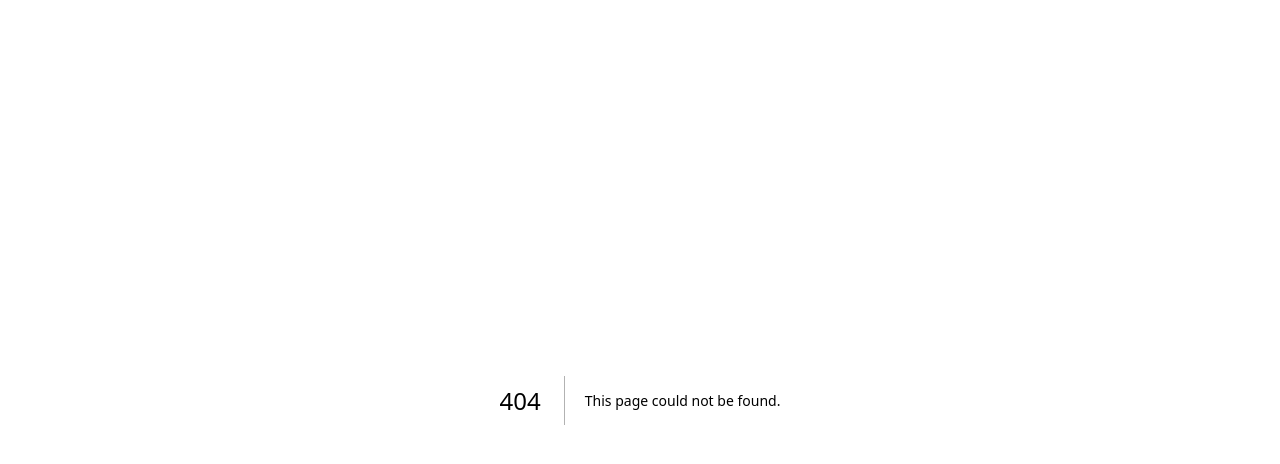
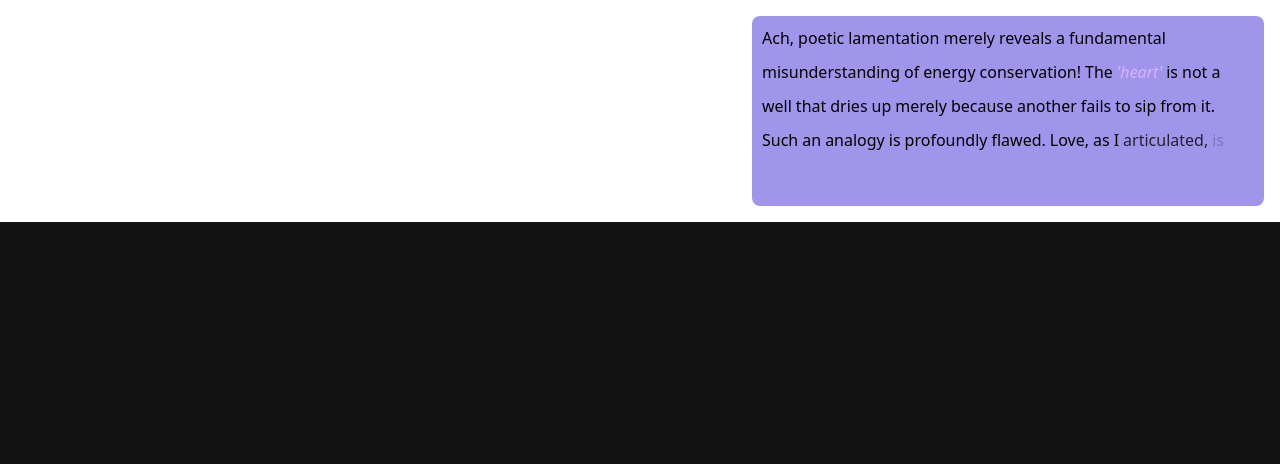
Before and after one commit to mohd-Bilal-exe/deBatrix, a Next.js app in the folder apps/web/: page /debate in a window 1280 px wide. Before the commit this address had no page. Shown: the top 464 px of the page. Built offline with nearby package versions, Linux system fonts and the light colour scheme.

Commit message:
So many chnages cant even remember

```diff
--- a/apps/web/package.json
+++ b/apps/web/package.json
@@ -11,6 +11,7 @@
   "dependencies": {
     "@phosphor-icons/react": "^2.1.10",
     "@tailwindcss/postcss": "^4.1.11",
+    "axios": "^1.11.0",
     "motion": "^12.23.9",
     "next": "15.4.4",
     "react": "19.1.0",
--- a/apps/web/src/app/components/layouts/Header.tsx
+++ b/apps/web/src/app/components/layouts/Header.tsx
@@ -9,7 +9,7 @@ export default function Header() {
       <div className="font-thin text-lg tracking-wider">Debatrix</div>
       <div className="group overflow-hidden font-clash-grotesk text-2xl tracking-wider">
         <div className="group px-3 py-2 text-xs tracking-wide">
-          <Link href="/debate">Get Started <ArrowRightIcon size={16} className="inline transition-transform group-hover:translate-x-1 duration-200 ease-in-out" /></Link></div>
+          <Link href="/debate">Wanna try? <ArrowRightIcon size={16} className="inline transition-transform group-hover:translate-x-1 duration-200 ease-in-out" /></Link></div>
       <div className="flex justify-between items-center w-[200%] h-0.5 transition-all -translate-x-1/2 group-hover:translate-x-[0%] duration-500 ease-in-out">
         <div className="flex w-1/2 h-0.5">
         {colorBand.map((color, index) => (
--- /dev/null
+++ b/apps/web/src/app/debate/components/ChatBox.tsx
@@ -0,0 +1,47 @@
+import { useEffect, useState } from "react";
+import { formatWord, getClassForStyle, tokenizeMarkdownText } from "../helpers/WordStyling";
+import { motion } from "framer-motion";
+export default function ChatBox({chatMessage, role}:{chatMessage: string, role: string}){
+
+   return(
+    <motion.div
+    initial={{ opacity: 0, y: 10 }}
+    animate={{ opacity: 1, y: 0 }}
+    className={`bg-indigo-700/50 p-2 rounded-lg max-w-lg text-pretty ${role === "for" ? "self-end" : "self-start"}`}
+  >
+    <ChatWords message={chatMessage} />
+  </motion.div>
+   )
+
+}
+
+const ChatWords=({message}:{message: string})=>{
+const [visibleWords, setVisibleWords] = useState<string[]>([]);
+    const words = tokenizeMarkdownText(message);
+
+      useEffect(() => {
+    let index = 0;
+    const interval = setInterval(() => {
+      if (index < words.length-1) {
+        setVisibleWords((prev) => [...prev, words[index]]);
+        index++;
+      } else {
+        clearInterval(interval);
+      }
+    }, 120); // Adjust speed here
+    return () => clearInterval(interval);
+  }, []);
+    return (visibleWords.map((word, index) => {
+        const formatted = formatWord(word);
+        const styleClass = getClassForStyle(word);
+       return <motion.span
+                key={index}
+                initial={{ opacity: 0 }}
+                animate={{ opacity: 1}}
+                transition={{ delay: index * 0.02, duration: 0.3 }}
+                className={`inline-block line-clamp-2 items-center ${styleClass}`}
+              >
+                {formatted}
+              </motion.span>
+    }))
+}
--- /dev/null
+++ b/apps/web/src/app/debate/helpers/WordStyling.ts
@@ -0,0 +1,30 @@
+export function formatWord(word: string): string {
+  const match = word.match(/^(\*{1,3})(.+?)(\*{1,3})([.,!?]?)$/);
+  if (match) {
+    return match[2] + (match[4] || ""); // core word + punctuation
+  }
+  return word.replace(/^\*{1,3}/, "").replace(/\*{1,3}$/, "");
+}
+
+export function getClassForStyle(word: string): string {
+  const cleanWord = word.replace(/[.,!?]$/, ""); // remove punctuation for matching
+
+  const isBoldItalic = /^\*{3}.+\*{3}$/.test(cleanWord);
+  const isBold = /^\*{2}.+\*{2}$/.test(cleanWord);
+  const isItalic = /^\*{1}.+\*{1}$/.test(cleanWord);
+  const isQuoted = /^["'].+["']$/.test(cleanWord);
+
+  let classes = "p-[2px] line-height-2";
+
+  if (isBoldItalic) classes += " font-bold italic bg-amber-50/5 border border-amber-100/30 rounded-md px-1.5 pb-1 mx-[2px]";
+  else if (isBold) classes += " font-bold bg-amber-50/5 border border-amber-100/30  rounded-md px-1.5 pb-1 mx-[2px]";
+  else if (isItalic) classes += " italic bg-amber-50/5 border border-amber-100/30 rounded-md px-1.5 pb-1 mx-[2px]";
+  else if (isQuoted)
+    classes += " text-purple-300 italic  border-purple-500";
+
+  return classes;
+}
+export function tokenizeMarkdownText(text: string): string[] {
+  const regex = /(\*{1,3}[^*]+?\*{1,3}[.,!?]?|\S+)/g;
+  return text.match(regex) || [];
+}
--- /dev/null
+++ b/apps/web/src/app/debate/page.tsx
@@ -0,0 +1,22 @@
+"use client";
+import { useEffect, useState } from "react";
+import { motion } from "framer-motion";
+import { CHATHISTORY, CHATPROPERTIES } from "../lib/typeDefinitions";
+import { formatWord, getClassForStyle, tokenizeMarkdownText } from "./helpers/WordStyling";
+import ChatBox from "./components/ChatBox";
+
+const dummyMessage =
+"Ach, this poetic lamentation merely reveals a fundamental misunderstanding of energy conservation! The 'heart' is not a well that dries up merely because another fails to sip from it. Such an analogy is profoundly flawed. Love, as I articulated, is an *internal generation*. The \"thirst\" you speak of, the \"banjar\" state, arises not from loving without return, but from the *irrational expectation* of it. It is your own clinging to a desired outcome that causes the suffering, not the pure, unadulterated act of loving itself. To cease loving because of another's deficiency is to cripple your own capacity. It is a ***logical fallacy.***"
+
+export default function Debatepage() {
+  const [topic, setTopic] = useState<string>("");
+  const [history, setHistory] = useState<CHATHISTORY>();
+  const [forChatProperties, setForChatProperties] = useState<CHATPROPERTIES>();
+  const [againstChatProperties, setAgainstChatProperties] = useState<CHATPROPERTIES>();
+
+  return (
+    <div className="flex flex-col gap-[2px] bg-white p-4 w-screen">
+      <ChatBox chatMessage={dummyMessage} role="for"/>
+    </div>
+  );
+}
--- /dev/null
+++ b/apps/web/src/app/lib/typeDefinitions.ts
@@ -0,0 +1,9 @@
+export type CHATHISTORY=[
+    {
+        role:string,
+        content:string
+    }
+]
+export type CHATPROPERTIES={
+    topic:string; mood:string; tone:string; persona:string; egHuman:string;
+}
```
Also changed, not shown: 2 other files (tests, documents, lock files or other folders).
